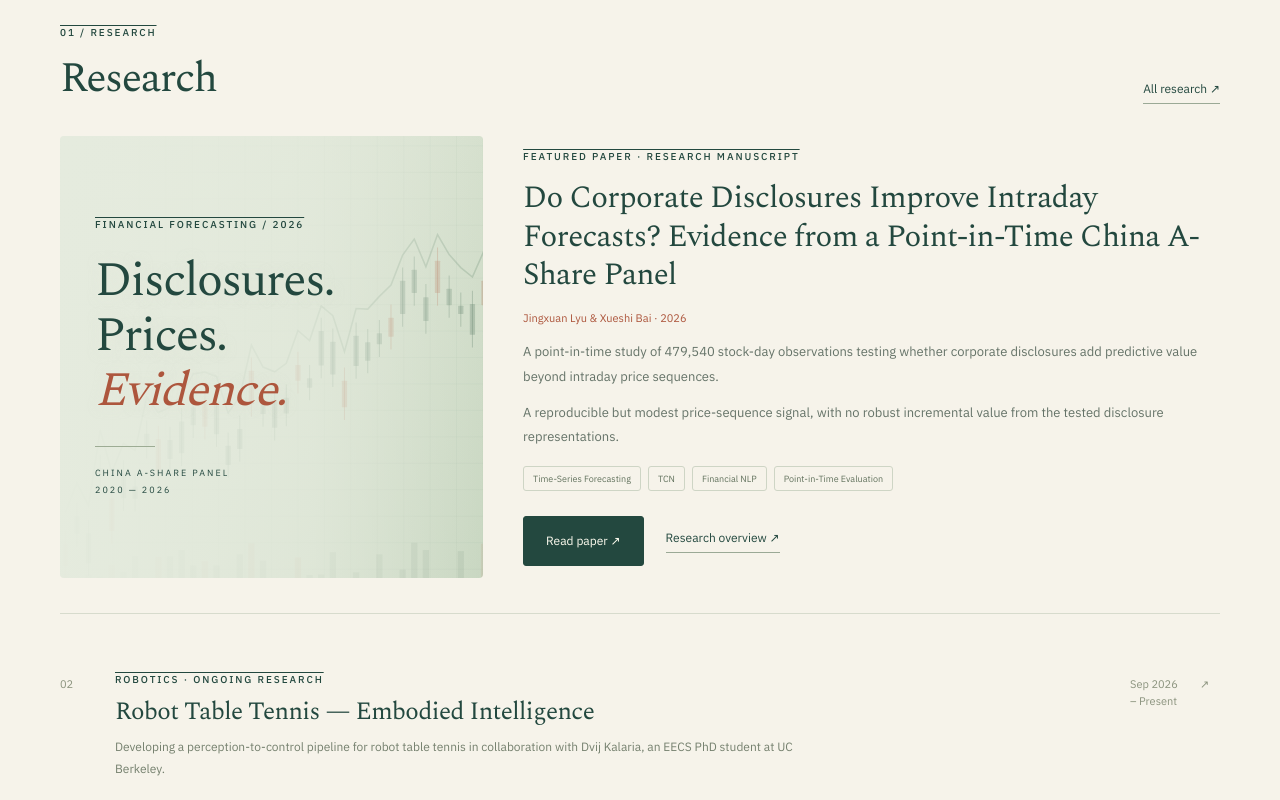
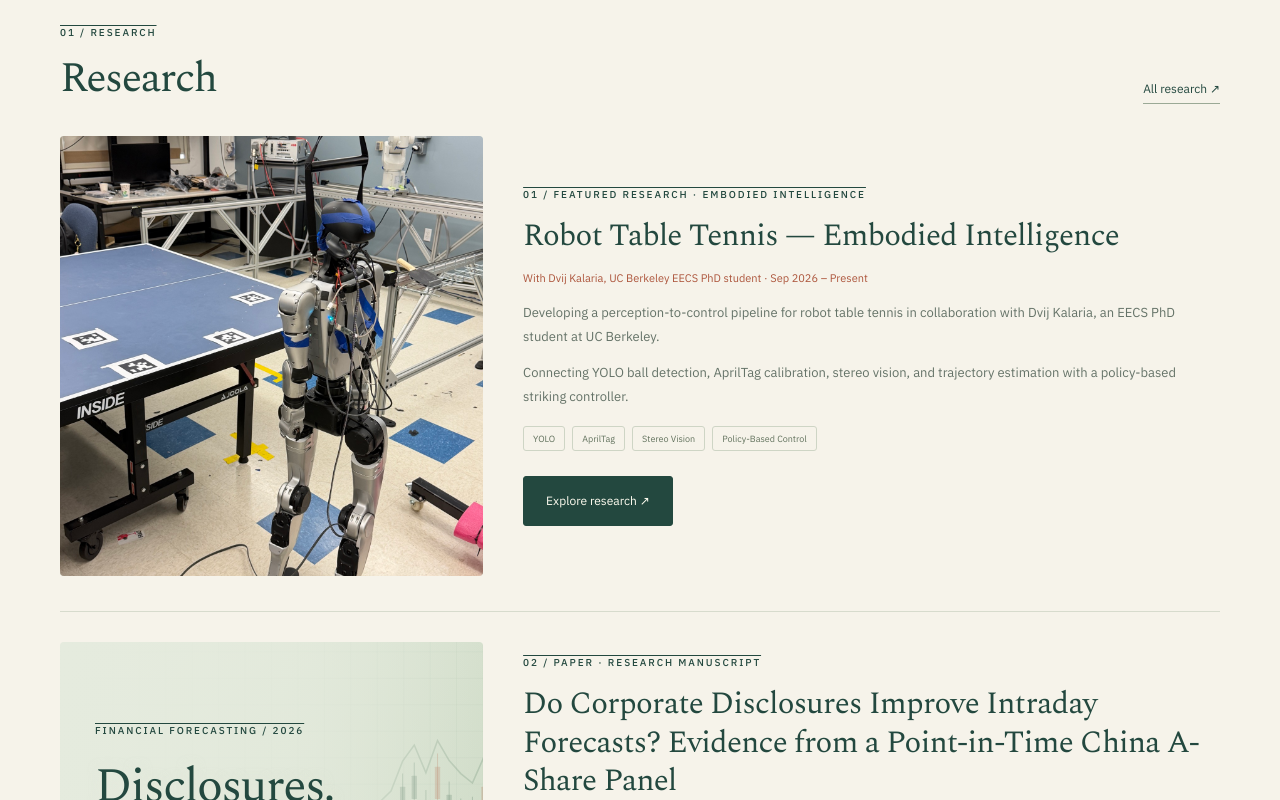
Before and after one commit to john092985/Personal_site, a Next.js app in the folder personal-site/: page / in a window 1280 px wide. Shown: the part 840-1640 px from the top of the page. Built offline with nearby package versions, Linux system fonts and the light colour scheme.

Commit message:
Feature robot table tennis research with lab photograph

```diff
--- a/personal-site/app/globals.css
+++ b/personal-site/app/globals.css
@@ -1365,3 +1365,5 @@ a,button{ -webkit-tap-highlight-color:transparent}a:focus-visible,button:focus-v
 .studio-piece-painting:hover .studio-painting-image img{transform:scale(1.15)}
 
 .studio-small-grid{grid-template-columns:repeat(2,minmax(0,1fr))}@media(max-width:700px){.studio-small-grid{grid-template-columns:1fr}}
+
+.robot-research-photo{position:relative;display:block;min-height:440px;overflow:hidden;border-radius:4px;background:#dce4da}.robot-research-photo img{object-position:60% 50%;transition:transform .4s}.robot-research-photo:hover img{transform:scale(1.025)}.featured-robot{align-items:center}@media(max-width:760px){.robot-research-photo{min-height:0;aspect-ratio:3/4;max-height:480px}}
--- a/personal-site/app/page.tsx
+++ b/personal-site/app/page.tsx
@@ -2,14 +2,29 @@ import Image from "next/image";
 import Link from "next/link";
 import { experience, coursework, skills, research, resumeDocument } from "@/data/portfolio";
 export default function HomePage() {
+const featuredRobot = research.find(item => item.slug === "robot-table-tennis")!;
 const featuredPaper = research.find(item => item.slug === "a-share-intraday-forecasting")!;
 return <div className="editorial-home">
 <section className="intro-hero" id="about"><div className="hero-copy"><p className="overline"><span className="tiny-dot"/> DATA SCIENCE AT UC BERKELEY</p><h1>Hi, I’m Jingxuan.</h1><p className="hero-description">I’m a Data Science student at UC Berkeley, interested in ML, embedded intelligence, and software development.</p><p className="hero-subcopy">From applied AI to accessible software, I like turning interesting questions into things that work.</p><div className="hero-actions"><Link className="solid-button" href="#research">Explore my work <span>↘</span></Link><Link className="text-link" href={resumeDocument.href}>View resume ↗</Link></div><div className="hero-note"><span>BASED IN BERKELEY, CA</span><span>AI · DATA · DESIGN</span></div></div><div className="hero-portrait"><div className="portrait-frame"><Image src="/profile-photo-current.jpg" alt="Jingxuan Lyu" fill priority sizes="(max-width: 760px) 75vw, 300px" className="object-cover"/></div><p className="photo-caption"><span>01 / A face behind the work</span><span>↗</span></p><Link href="/chat" className="portrait-chat-card" aria-label="Chat with Jingxuan — open AI chat"><div className="portrait-chat-bubble">Hi there! What would you like to know about me?</div><div className="portrait-chat-input"><span>Ask me anything…</span><span className="portrait-chat-send" aria-hidden="true">↑</span></div></Link></div></section>
 <div className="interest-strip"><span>A FEW THINGS I THINK ABOUT</span><p>Applied AI <i>✳</i> Human-centered tools <i>✳</i> Data & discovery <i>✳</i> Art & observation</p></div>
 <section className="home-section research-section" id="research">
 <div className="section-top"><div><p className="overline">01 / RESEARCH</p><h2>Research</h2></div><Link href="/research" className="text-link">All research ↗</Link></div>
-<article className="featured-paper"><div className="paper-art" aria-hidden="true"><p className="overline">FINANCIAL FORECASTING / 2026</p><div className="paper-art-title">Disclosures.<br/>Prices.<br/><em>Evidence.</em></div><div className="paper-art-rule"/><p>CHINA A-SHARE PANEL<br/>2020 — 2026</p></div><div className="paper-copy"><p className="overline">FEATURED PAPER · RESEARCH MANUSCRIPT</p><h3><Link href={`/research/${featuredPaper.slug}`}>{featuredPaper.name}</Link></h3><p className="paper-authors">Jingxuan Lyu & Xueshi Bai · 2026</p><p>{featuredPaper.description}</p><p>A reproducible but modest price-sequence signal, with no robust incremental value from the tested disclosure representations.</p><div className="tag-list">{featuredPaper.stack.map(tag=><span key={tag}>{tag}</span>)}</div><div className="paper-actions"><Link className="solid-button" href={featuredPaper.paper!.href}>Read paper ↗</Link><Link className="text-link" href={`/research/${featuredPaper.slug}`}>Research overview ↗</Link></div></div></article>
-{research.filter(item => item.slug !== featuredPaper.slug).map((item,index)=><Link className="research-row" key={item.slug} href={`/research/${item.slug}`}><span className="row-index">0{index+2}</span><div><p className="overline">{item.category}</p><h3>{item.name}</h3><p>{item.description}</p></div><span className="research-year">{item.year}</span><span className="row-arrow">↗</span></Link>)}
+<article className="featured-paper featured-robot">
+  <Link href={`/research/${featuredRobot.slug}`} className="robot-research-photo" aria-label="Explore the robot table tennis research">
+    <Image src="/robot-table-tennis.jpg" alt="Humanoid robot beside a table-tennis table with AprilTag calibration markers in the robotics lab" fill sizes="(max-width: 760px) 92vw, 460px" className="object-cover" />
+  </Link>
+  <div className="paper-copy">
+    <p className="overline">01 / FEATURED RESEARCH · EMBODIED INTELLIGENCE</p>
+    <h3><Link href={`/research/${featuredRobot.slug}`}>{featuredRobot.name}</Link></h3>
+    <p className="paper-authors">With Dvij Kalaria, UC Berkeley EECS PhD student · Sep 2026 – Present</p>
+    <p>{featuredRobot.description}</p>
+    <p>Connecting YOLO ball detection, AprilTag calibration, stereo vision, and trajectory estimation with a policy-based striking controller.</p>
+    <div className="tag-list">{featuredRobot.stack.map(tag => <span key={tag}>{tag}</span>)}</div>
+    <div className="paper-actions"><Link className="solid-button" href={`/research/${featuredRobot.slug}`}>Explore research ↗</Link></div>
+  </div>
+</article>
+<article className="featured-paper"><div className="paper-art" aria-hidden="true"><p className="overline">FINANCIAL FORECASTING / 2026</p><div className="paper-art-title">Disclosures.<br/>Prices.<br/><em>Evidence.</em></div><div className="paper-art-rule"/><p>CHINA A-SHARE PANEL<br/>2020 — 2026</p></div><div className="paper-copy"><p className="overline">02 / PAPER · RESEARCH MANUSCRIPT</p><h3><Link href={`/research/${featuredPaper.slug}`}>{featuredPaper.name}</Link></h3><p className="paper-authors">Jingxuan Lyu & Xueshi Bai · 2026</p><p>{featuredPaper.description}</p><p>A reproducible but modest price-sequence signal, with no robust incremental value from the tested disclosure representations.</p><div className="tag-list">{featuredPaper.stack.map(tag=><span key={tag}>{tag}</span>)}</div><div className="paper-actions"><Link className="solid-button" href={featuredPaper.paper!.href}>Read paper ↗</Link><Link className="text-link" href={`/research/${featuredPaper.slug}`}>Research overview ↗</Link></div></div></article>
+{research.filter(item => item.slug !== featuredPaper.slug && item.slug !== featuredRobot.slug).map((item,index)=><Link className="research-row" key={item.slug} href={`/research/${item.slug}`}><span className="row-index">0{index+3}</span><div><p className="overline">{item.category}</p><h3>{item.name}</h3><p>{item.description}</p></div><span className="research-year">{item.year}</span><span className="row-arrow">↗</span></Link>)}
 </section>
 <section className="home-section experience-section" id="experience"><div><p className="overline">02 / INTERNSHIP</p><h2>Internship</h2><p className="section-aside">Different teams, new perspectives.<br/>A shared interest in useful technology.</p><Link className="text-link" href="/resume">My resume ↗</Link></div><div>{experience.map(item=><article className="experience-row" key={item.title}><p className="overline">{item.period}</p><h3>{item.title}</h3><p className="company">{item.subtitle}</p><p>{item.body}</p></article>)}</div></section>
 <section className="art-invitation"><div className="art-preview"><Image src="/art/painting/blue-flowers-final.jpg" alt="Blue Flowers, a painting by Jingxuan" fill sizes="(max-width: 760px) 90vw, 480px" className="object-cover"/></div><div className="art-invitation-copy"><p className="overline">03 / BEYOND THE SCREEN</p><h2>A different way<br/>of <em>seeing.</em></h2><p>Painting, photography, and small observations. A collection of the things I notice when I step away from code.</p><Link className="text-link" href="/art">Step into the collection ↗</Link></div></section>
```
Also changed, not shown: personal-site/public/robot-table-tennis.jpg (added).
